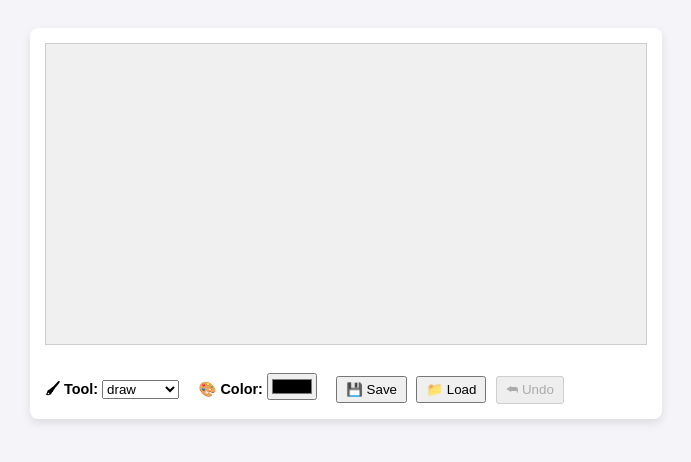
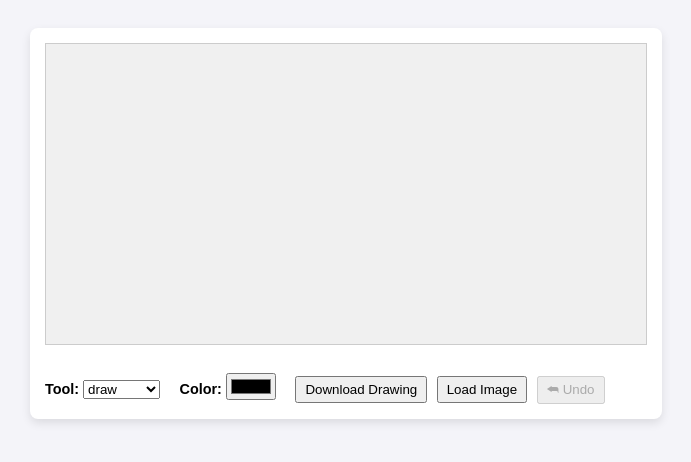
Before and after one commit to Mbappboy/Pixel-Art-Editor, a plain HTML site: page index.html in a window 1280 px wide. Shown: the whole page, without its empty margins (294-985 px from the left). Drawn offline with Linux system fonts and the light colour scheme.

Commit message:
Update index.html

```diff
--- a/index.html
+++ b/index.html
@@ -198,7 +198,7 @@ class ToolSelect {
     }, ...Object.keys(tools).map(name => elt("option", {
       selected: name == state.tool
     }, name)));
-    this.dom = elt("label", null, "🖌 Tool: ", this.select);
+    this.dom = elt("label", null, "Tool: ", this.select);
   }
   syncState(state) { this.select.value = state.tool; }
 }
@@ -210,7 +210,7 @@ class ColorSelect {
       value: state.color,
       onchange: () => dispatch({color: this.input.value})
     });
-    this.dom = elt("label", null, "🎨 Color: ", this.input);
+    this.dom = elt("label", null, "Color: ", this.input);
   }
   syncState(state) { this.input.value = state.color; }
 }
@@ -220,7 +220,7 @@ class SaveButton {
     this.picture = state.picture;
     this.dom = elt("button", {
       onclick: () => this.save()
-    }, "💾 Save");
+    }, "Download Drawing");
   }
   save() {
     let canvas = elt("canvas");
@@ -240,7 +240,7 @@ class LoadButton {
   constructor(_, {dispatch}) {
     this.dom = elt("button", {
       onclick: () => startLoad(dispatch)
-    }, "📁 Load");
+    }, "Load Image");
   }
   syncState() {}
 }
```
